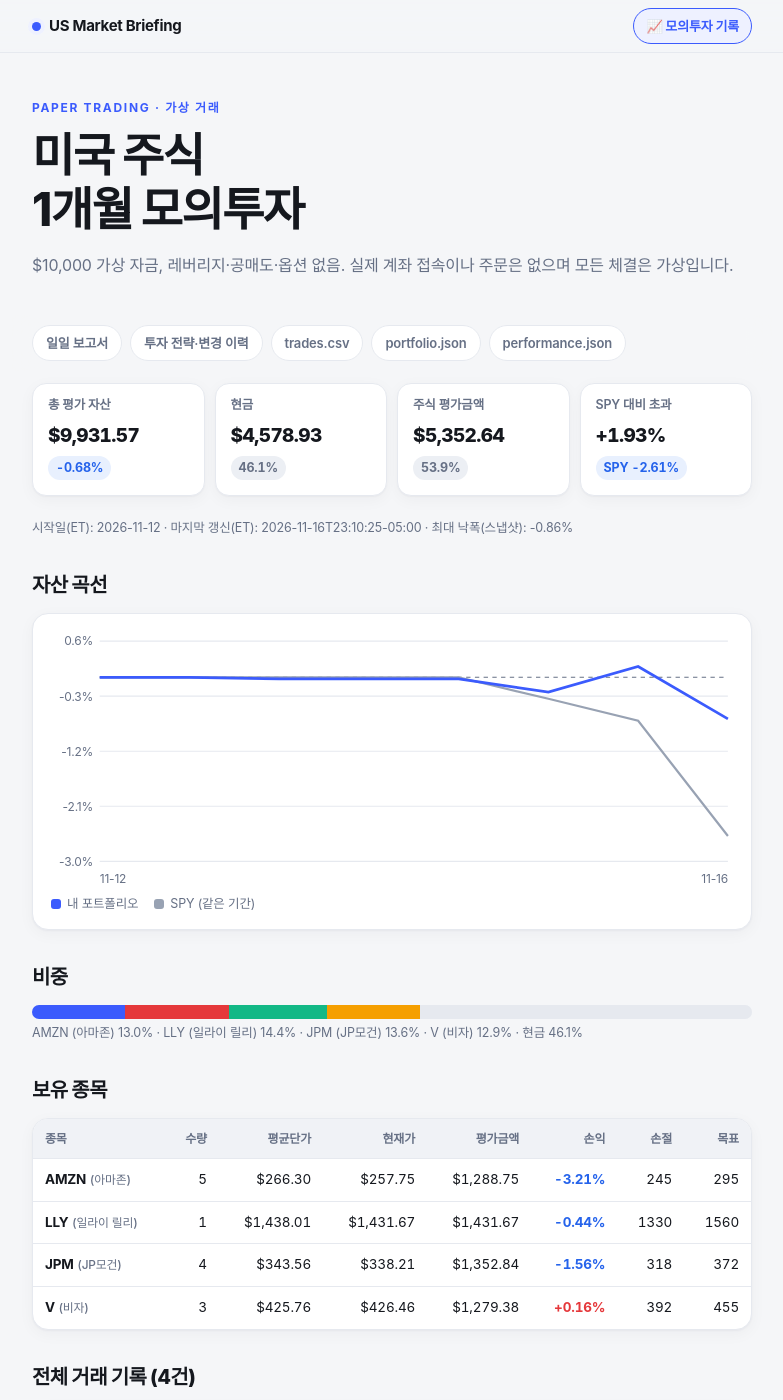
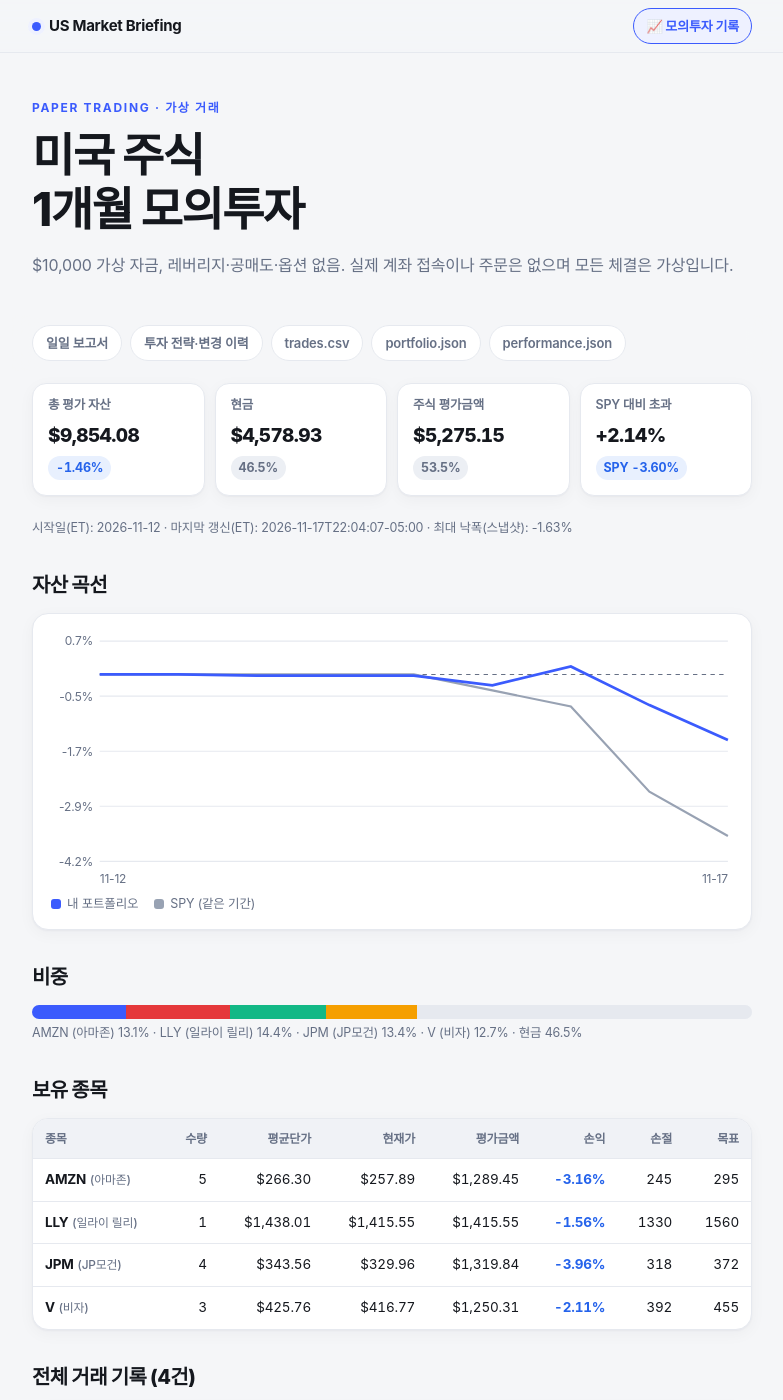
Before and after one commit to Halim2233/market-briefing, a Jekyll site: the page built from docs/paper/index.md, in a window 1280 px wide and 1400 px high. Shown: the whole window, without its empty margins (248-1031 px from the left). Built offline with Jekyll 4.4.1, drawn with Linux system fonts in a browser that asks for light colours; some web fonts are replaced.

Commit message:
auto: 2026-11-18 briefing + paper-trading check

```diff
--- a/docs/paper/daily.md
+++ b/docs/paper/daily.md
@@ -94,3 +94,13 @@ permalink: /paper/daily/
 - **JPM** 4주 · 종가 338.21 · 평단 대비 -1.56% · 손절 318.0(-6.0%) · 목표 372.0(+10.0%)
 - **V** 3주 · 종가 426.46 · 평단 대비 +0.16% · 손절 392.0(-8.1%) · 목표 455.0(+6.7%)
 - **자동 거래:** 없음 (손절·목표가 미도달)
+
+## 2026-11-17 (거래일) — 마감 후 자동 점검
+> 규칙 기반 자동 기록입니다(LLM 판단 없음). 시세: Yahoo Finance 종가 (SPY 기준 시각 2026-11-17T16:00-05:00), 갱신 2026-11-17T22:04:07-05:00. 신규 매수·매도 판단은 아래 '자동 매매 계획' 단계에서 별도로 기록합니다.
+- **포트폴리오:** 총자산 $9,854.08 / 현금 $4,578.93 (46.5%) / 누적 -1.46% / 금일 -0.78%
+- **SPY 대비:** SPY -3.602% · 초과 2.143%p · MDD(스냅샷) -1.634%
+- **AMZN** 5주 · 종가 257.89 · 평단 대비 -3.16% · 손절 245.0(-5.0%) · 목표 295.0(+14.4%)
+- **LLY** 1주 · 종가 1,415.55 · 평단 대비 -1.56% · 손절 1330.0(-6.0%) · 목표 1560.0(+10.2%)
+- **JPM** 4주 · 종가 329.96 · 평단 대비 -3.96% · 손절 318.0(-3.6%) · 목표 372.0(+12.7%)
+- **V** 3주 · 종가 416.77 · 평단 대비 -2.11% · 손절 392.0(-5.9%) · 목표 455.0(+9.2%)
+- **자동 거래:** 없음 (손절·목표가 미도달)
--- a/docs/paper/data/performance.json
+++ b/docs/paper/data/performance.json
@@ -47,14 +47,20 @@
       "equity": 9931.57,
       "spy": 739.95,
       "price_time_et": "2026-11-16T16:00:00-05:00"
+    },
+    {
+      "time_et": "2026-11-17T22:04:07-05:00",
+      "equity": 9854.08,
+      "spy": 732.44,
+      "price_time_et": "2026-11-17T16:00:00-05:00"
     }
   ],
-  "cumulative_return_pct": -0.684,
-  "today_return_pct": -0.86,
-  "mdd_pct_snapshot_based": -0.86,
-  "spy_return_pct": -2.614,
-  "excess_vs_spy_pct": 1.93,
-  "cash_ratio_pct": 46.1,
+  "cumulative_return_pct": -1.459,
+  "today_return_pct": -0.78,
+  "mdd_pct_snapshot_based": -1.634,
+  "spy_return_pct": -3.602,
+  "excess_vs_spy_pct": 2.143,
+  "cash_ratio_pct": 46.47,
   "halt_buys": false,
   "note": "MDD는 mark 호출 시점 스냅샷 기준(장중 변동 미반영)"
 }
--- a/docs/paper/data/portfolio.json
+++ b/docs/paper/data/portfolio.json
@@ -5,7 +5,7 @@
     "AMZN": {
       "qty": 5,
       "avg_price": 266.3031,
-      "last_price": 257.75,
+      "last_price": 257.89,
       "stop": 245.0,
       "target": 295.0,
       "opened_et": "2026-11-12T03:34:14-05:00"
@@ -13,7 +13,7 @@
     "LLY": {
       "qty": 1,
       "avg_price": 1438.0086,
-      "last_price": 1431.67,
+      "last_price": 1415.55,
       "stop": 1330.0,
       "target": 1560.0,
       "opened_et": "2026-11-12T03:34:15-05:00"
@@ -21,7 +21,7 @@
     "JPM": {
       "qty": 4,
       "avg_price": 343.5617,
-      "last_price": 338.21,
+      "last_price": 329.96,
       "stop": 318.0,
       "target": 372.0,
       "opened_et": "2026-11-12T03:34:15-05:00"
@@ -29,13 +29,13 @@
     "V": {
       "qty": 3,
       "avg_price": 425.7628,
-      "last_price": 426.46,
+      "last_price": 416.77,
       "stop": 392.0,
       "target": 455.0,
       "opened_et": "2026-11-12T03:34:16-05:00"
     }
   },
-  "total_equity": 9931.57,
+  "total_equity": 9854.08,
   "created_et": "2026-11-12T03:24:07-05:00",
   "start_date_et": "2026-11-12",
   "benchmark": {
@@ -43,9 +43,9 @@
     "start_price": 759.81,
     "start_time_et": "2026-11-11T16:00:01-05:00"
   },
-  "day_start_equity": 10017.77,
-  "day_start_date": "2026-11-16",
+  "day_start_equity": 9931.57,
+  "day_start_date": "2026-11-17",
   "halt_buys": false,
-  "last_update_et": "2026-11-16T23:10:25-05:00",
-  "last_auto_session": "2026-11-16"
+  "last_update_et": "2026-11-17T22:04:07-05:00",
+  "last_auto_session": "2026-11-17"
 }
```
Also changed, not shown: docs/reports/2026-11-18.md (added, +217 -0 lines), paper/daily_report.md (+10 -0 lines), paper/performance.json (+12 -6 lines), paper/portfolio.json (+9 -9 lines).
